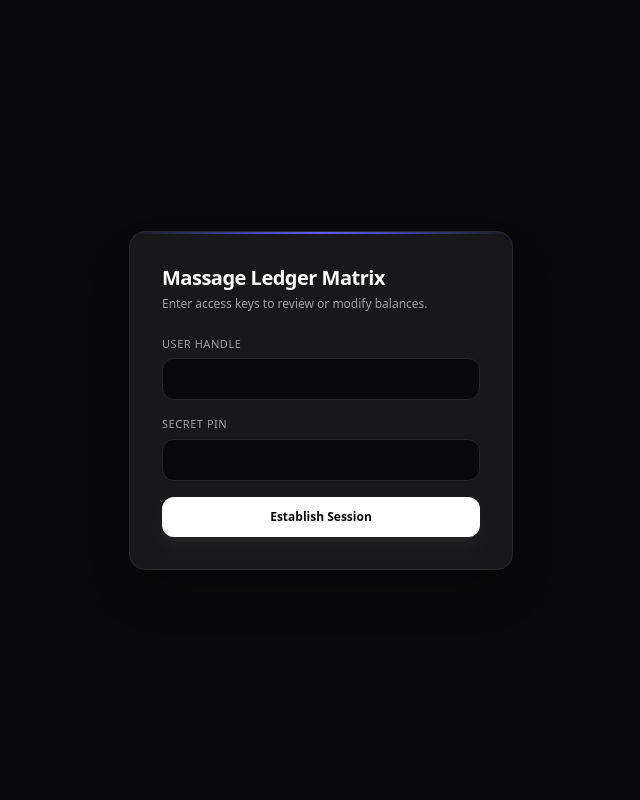
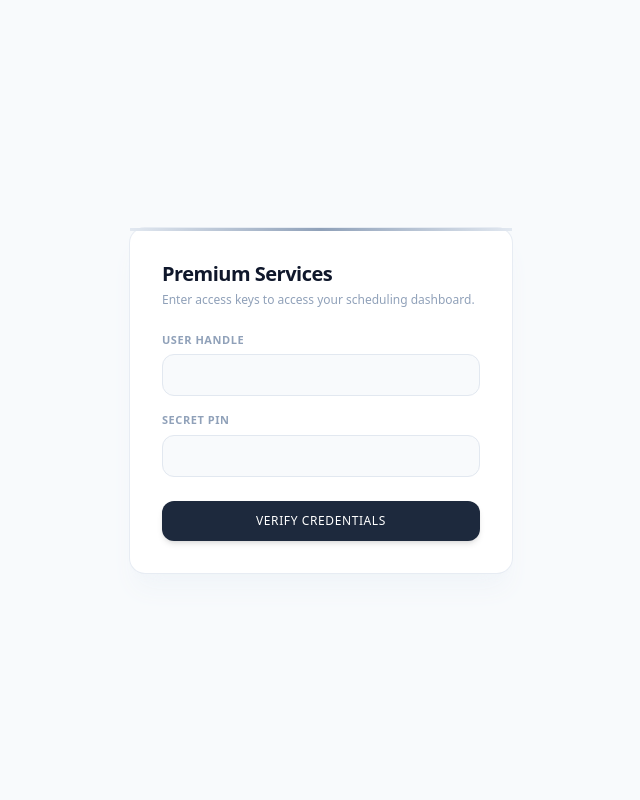
Before and after one commit to LiamN-Dev/massage-hours, a Flask app: page /login in a window 1280 px wide. Shown: the whole page, without its empty margins (319-959 px from the left). Run offline with Flask 3, Linux system fonts and the light colour scheme.

Commit message:
Update login page styling and content

```diff
--- a/templates/login.html
+++ b/templates/login.html
@@ -3,19 +3,26 @@
 <head>
     <meta charset="UTF-8">
     <meta name="viewport" content="width=device-width, initial-scale=1.0">
-    <title>Sovereign Sign-In</title>
+    <title>Account Login</title>
     <script src="https://cdn.jsdelivr.net/npm/@tailwindcss/browser@4"></script>
+    <style>
+        @keyframes fadeIn {
+            from { opacity: 0; transform: translateY(12px); }
+            to { opacity: 1; transform: translateY(0); }
+        }
+        .animate-premium { animation: fadeIn 0.6s cubic-bezier(0.16, 1, 0.3, 1) forwards; }
+    </style>
 </head>
-<body class="bg-zinc-950 text-zinc-100 flex items-center justify-center min-h-screen antialiased selection:bg-indigo-500/30">
-    <div class="w-full max-w-sm p-8 bg-zinc-900 border border-zinc-800 rounded-2xl shadow-2xl relative overflow-hidden">
-        <div class="absolute top-0 left-0 right-0 h-[2px] bg-gradient-to-r from-transparent via-indigo-500 to-transparent"></div>
+<body class="bg-slate-50 text-slate-800 flex items-center justify-center min-h-screen antialiased">
+    <div class="w-full max-w-sm p-8 bg-white border border-slate-200/80 rounded-2xl shadow-xl shadow-slate-100 relative animate-premium">
+        <div class="absolute top-0 left-0 right-0 h-[3px] bg-gradient-to-r from-slate-200 via-slate-400 to-slate-200"></div>
 
-        <h1 class="text-xl font-bold tracking-tight text-white mb-1">Massage Ledger Matrix</h1>
-        <p class="text-xs text-zinc-400 mb-6">Enter access keys to review or modify balances.</p>
+        <h1 class="text-xl font-semibold tracking-tight text-slate-900 mb-1">Premium Services</h1>
+        <p class="text-xs text-slate-400 mb-6">Enter access keys to access your scheduling dashboard.</p>
 
         {% with messages = get_flashed_messages() %}
           {% if messages %}
-            <div class="bg-rose-500/10 border border-rose-500/20 text-rose-400 p-3 rounded-xl text-xs mb-4">
+            <div class="bg-amber-50 border border-amber-200 text-amber-700 p-3 rounded-xl text-xs mb-4">
                 {{ messages[0] }}
             </div>
           {% endif %}
@@ -23,18 +30,18 @@
 
         <form action="/login" method="POST" class="space-y-4">
             <div>
-                <label class="block text-[11px] font-medium uppercase tracking-wider text-zinc-400 mb-1.5">User Handle</label>
+                <label class="block text-[11px] font-semibold uppercase tracking-wider text-slate-400 mb-1.5">User Handle</label>
                 <input type="text" name="username" required autocomplete="off"
-                       class="w-full bg-zinc-950 border border-zinc-800 rounded-xl px-4 py-2.5 text-sm text-white focus:outline-none focus:border-indigo-500 transition-colors">
+                       class="w-full bg-slate-50 border border-slate-200 rounded-xl px-4 py-2.5 text-sm text-slate-800 focus:outline-none focus:border-slate-400 focus:bg-white transition-all duration-300">
             </div>
             <div>
-                <label class="block text-[11px] font-medium uppercase tracking-wider text-zinc-400 mb-1.5">Secret Pin</label>
+                <label class="block text-[11px] font-semibold uppercase tracking-wider text-slate-400 mb-1.5">Secret Pin</label>
                 <input type="password" name="password" required
-                       class="w-full bg-zinc-950 border border-zinc-800 rounded-xl px-4 py-2.5 text-sm text-white focus:outline-none focus:border-indigo-500 transition-colors">
+                       class="w-full bg-slate-50 border border-slate-200 rounded-xl px-4 py-2.5 text-sm text-slate-800 focus:outline-none focus:border-slate-400 focus:bg-white transition-all duration-300">
             </div>
             <button type="submit"
-                    class="w-full bg-white hover:bg-zinc-200 text-zinc-950 text-xs font-semibold py-3 rounded-xl transition-all shadow-lg shadow-white/5 cursor-pointer">
-                Establish Session
+                    class="w-full bg-slate-800 hover:bg-slate-900 text-white font-medium text-xs py-3 rounded-xl tracking-wider uppercase shadow-md hover:shadow-lg transform active:scale-[0.99] transition-all duration-200 cursor-pointer mt-2">
+                Verify Credentials
             </button>
         </form>
     </div>
```
